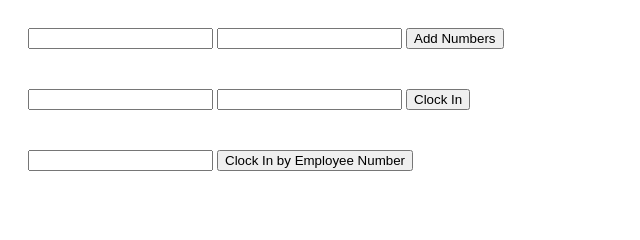
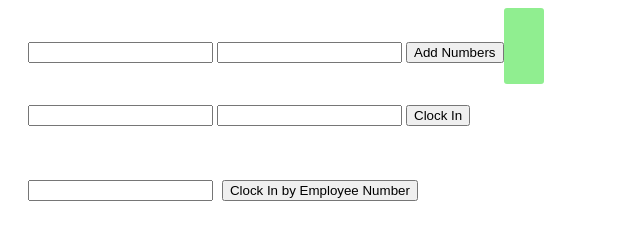
Before and after one commit to drDork/time-clock-v1, a plain HTML site: page index.html in a window 1280 px wide. Shown: the whole page, without its empty margins (0-640 px from the left). Drawn offline with nearby package versions, Linux system fonts and the light colour scheme.

Commit message:
save progress

```diff
--- a/index.html
+++ b/index.html
@@ -10,7 +10,7 @@
 		<input ng-model="number1"/>
 		<input ng-model="number2"/>
 		<button ng-click="addItUp()">Add Numbers</button>
-		<span ng-bind="answer"></span>
+		<span class="displayAnswer" ng-bind="answer"></span>
 	</div>
 	<div>
 		<input ng-model="firstName"/>
--- a/style.css
+++ b/style.css
@@ -1,3 +1,19 @@
 div {
 	padding: 20px;
 }
+
+.clock-in-by-num{
+	font-family: sans-serif;
+	color: red;
+	font-size: 2em;
+	font-weight: 100;
+}
+
+.displayAnswer{
+	background-color: lightgreen;
+	color: red;
+	padding: 20px;
+	border-radius: 3px;
+	font-size: 2em;
+	font-family: sans-serif;
+}
```
